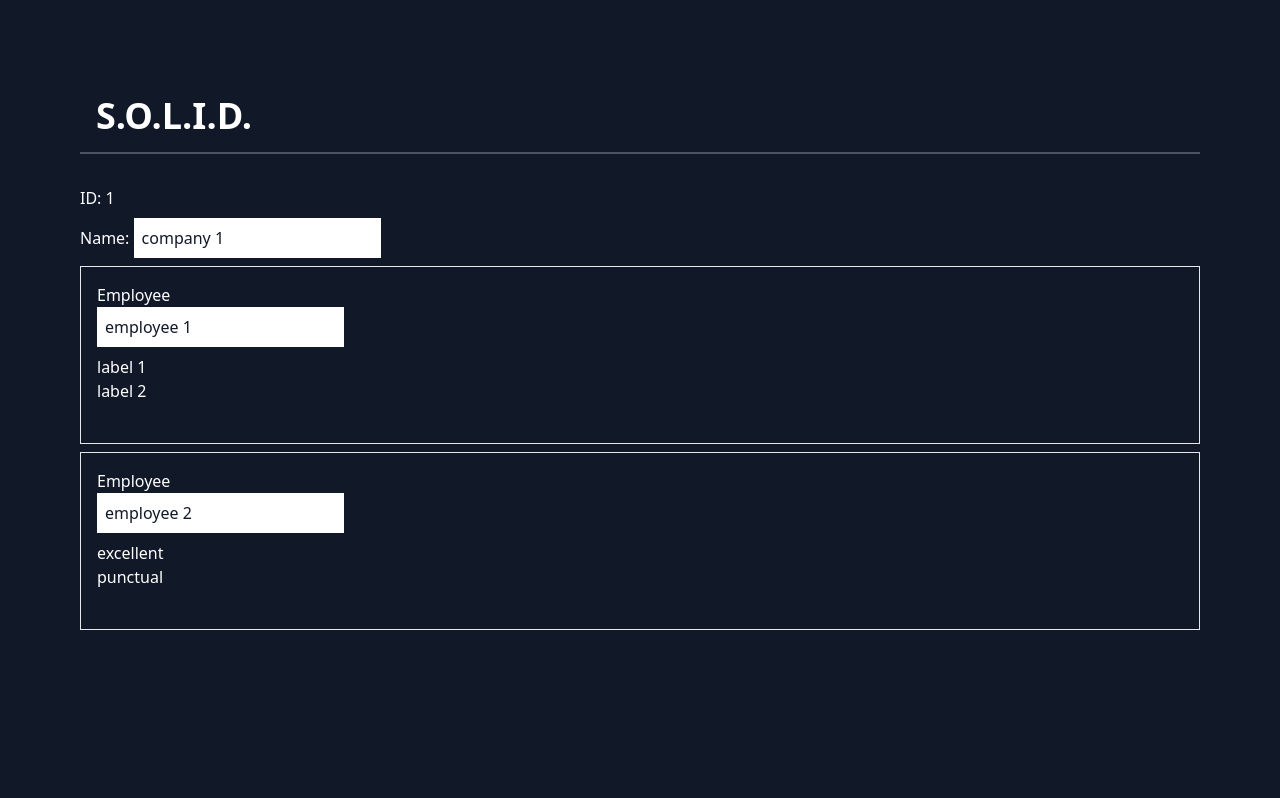
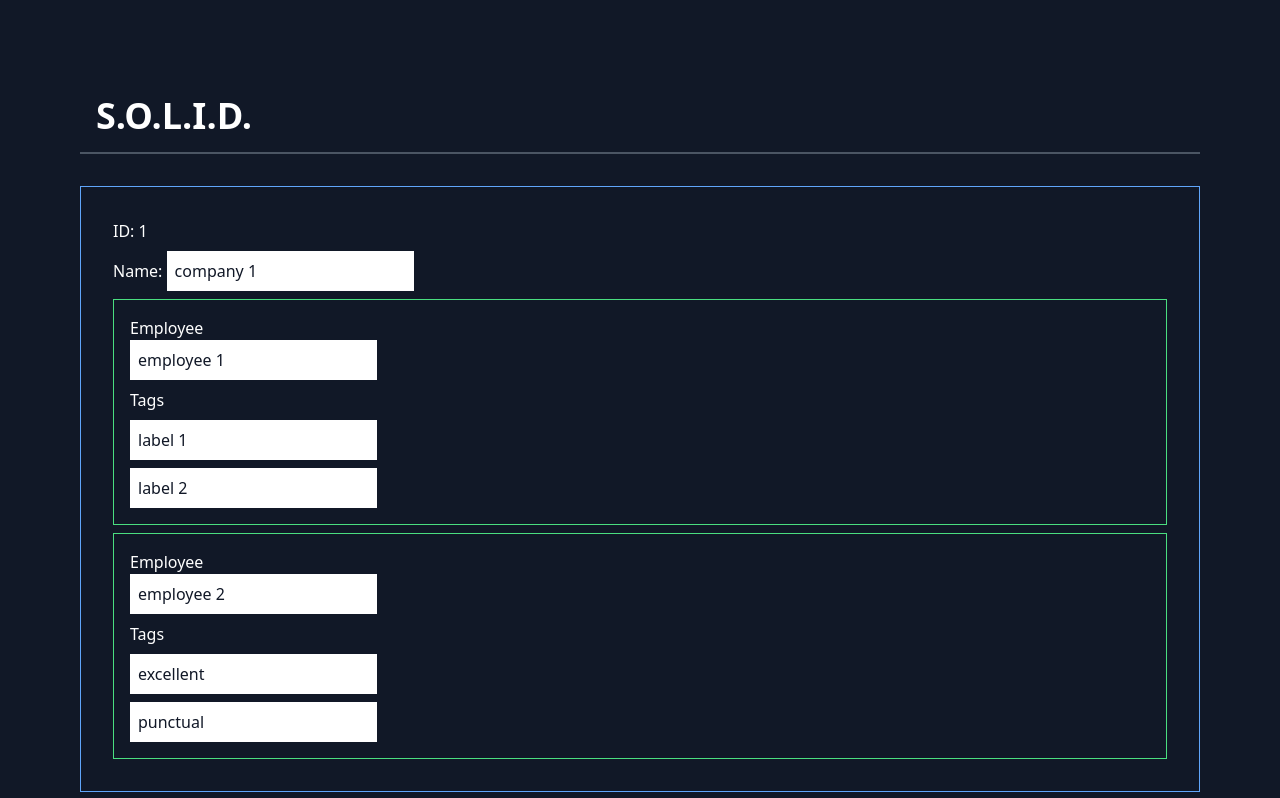
Before and after one commit to Psypher1/react-solid-series, a Next.js app: page / in a window 1280 px wide. Shown: the top 798 px of the page. Built offline with nearby package versions, Linux system fonts and the light colour scheme.

Commit message:
borders for separation

```diff
--- a/src/features/company/details.jsx
+++ b/src/features/company/details.jsx
@@ -8,7 +8,7 @@ export default function CompanyDetails({
   onChange = () => {},
 }) {
   return (
-    <div className="flex flex-col gap-2">
+    <div className="flex flex-col gap-2 border border-blue-400 p-8">
       <div>ID: {_id}</div>
       <div>
         Name:{" "}
@@ -25,7 +25,7 @@ export default function CompanyDetails({
       </div>
       <div className="flex flex-col gap-2">
         {employees.map((employee, i) => (
-          <div key={i} className="border p-4">
+          <div key={i} className="border border-green-400 p-4">
             <h2>Employee</h2>
             <Employee
               {...employee}
--- a/src/features/employee/index.jsx
+++ b/src/features/employee/index.jsx
@@ -2,7 +2,7 @@ import TextField from "@/ui/text-field";
 
 export default function Employee({ name, tags = [], onChange = () => {} }) {
   return (
-    <div className="flex flex-col gap-2  mb-6">
+    <div className="flex flex-col gap-2">
       <div>
         <TextField
           value={name}
@@ -14,9 +14,15 @@ export default function Employee({ name, tags = [], onChange = () => {} }) {
           }
         />
       </div>
-      <div>
+      <div className="flex flex-col gap-2">
+        <h2>Tags</h2>
         {tags.map(({ label }, i) => (
-          <div key={i}>{label}</div>
+          <div key={i}>
+            <TextField
+              value={label}
+              onChange={(label) => onChange({ label })}
+            />
+          </div>
         ))}
       </div>
     </div>
```
